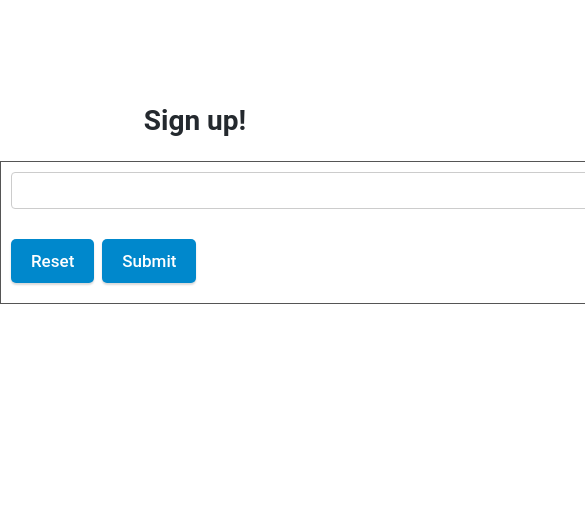
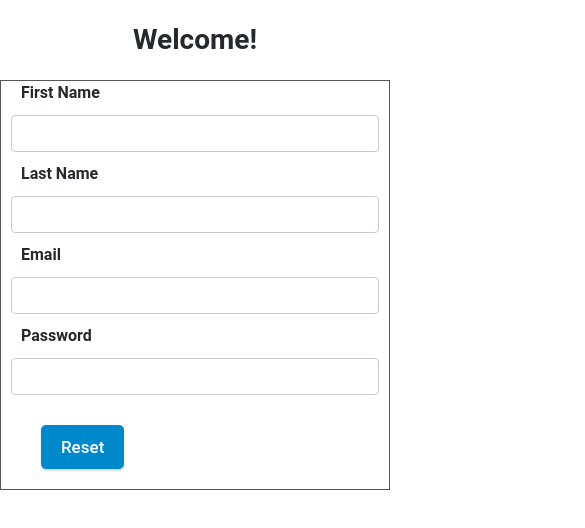
Before and after one commit to jamesonhill/qa-interview, a React (Create React App) app: page / in a window 390 px wide. Shown: the top 528 px of the page, 585 px wide, since content can reach past the window. Built offline with nearby package versions, Linux system fonts and the light colour scheme.

Commit message:
re-write using redux form

```diff
--- a/src/App.css
+++ b/src/App.css
@@ -50,8 +50,9 @@ input:focus {
   outline: none;
 }
 
-input.error {
-  border-color: red;
+.error {
+  color: red;
+  margin-bottom: 10px;
 }
 
 label {
@@ -107,6 +108,18 @@ form {
   padding-right: 10px;
 }
 
-#submit {
+@media only screen and (max-width: 600px) {
+  #reset {
+    position: relative;
+    left: 30px;
+  }
+  form {
+    width: 100%
+  }
+}
 
+@media only screen and (max-width: 450px) {
+  #submit {
+    display: none;
+  }
 }
--- a/src/App.js
+++ b/src/App.js
@@ -1,61 +1,74 @@
 import React, { Component } from 'react';
-import { Formik, Form } from "formik";
-import Field from './Field';
+import { reduxForm, Field } from 'redux-form';
+import Fields from './Fields';
+import FormField from './FormField';
+import _ from 'lodash';
+import { Grid, Button } from 'react-bootstrap';
 import './App.css';
 
 
-class SignUpForm extends Component {
-  state = {
-    firstName:'',
-    lastName: '',
-    email: '',
-    password: ''
+class App extends Component {
+  renderFields() {
+    return _.map(Fields, ({ title, name }) => {
+      return <Field component={FormField} type='text'
+        label={title} name={name} key={name} />
+    });
   }
 
-  handleChange = (field, value) => {
-    this.setState({ field: value });
+  render() {
+    return (
+      <React.Fragment>
+        <h1>Welcome!</h1>
+        <Grid>
+          <form onSubmit={this.props.handleSubmit(data => {
+            alert(`Account created, ${data}!`);
+          })}>
+            { this.renderFields() }
+            <Button type="button"
+              id="reset"
+              bsStyle="default"
+              bsSize="large"
+              onClick={this.props.reset}>
+              Reset
+            </Button>
+            <Button type="submit"
+              id="submit"
+              bsStyle="primary"
+              bsSize="large"
+              disabled={this.props.pristine}>
+              Submit
+            </Button>
+          </form>
+        </Grid>
+      </React.Fragment>
+    );
   }
-  render() {
-    const { values } = this.state;
-    return (
-      <div className="app">
-        <h1>Sign up!</h1>
-        <Formik
-          validate={ values => {
-            let errors = {};
-            if(!values.firstName) errors.firstName = 'Required';
-            if(!values.lastName) errors.lastName = 'Required';
-            if(!values.email) errors.email = 'Required';
-            if(!values.password) errors.password = 'Required';
+}
 
-            return errors;
-          }}
-          onSubmit={values => console.log(values)}
-        >
-        {({ errors }) => (
-          <Form>
-            <Field />
-            {errors.firstName && <div className="input-feedback">{errors.firstName}</div>}
+function validateEmail(value) {
+  const re = /^[a-zA-Z0-9.!#$%&’*+/=?^_`{|}~-]+@[a-zA-Z0-9-]+(?:\.[a-zA-Z0-9-]+)*$/;
+  return re.test(value) ? '' : `Email is invailid: ${value}`;
+}
 
-            {/* <label htmlFor="lastName">Last Name</label>
-            <input name="lastName" value={values.lastName} onChange={(e) => this.handleChange(lastName, e.target.value)}/>
-            { errors.lastName && <div className="input-feedback">{errors.lastName}</div>}
+function validate(values) {
+  const errors = {};
+  errors.email = validateEmail(values.email);
+  _.each(Fields, ({ name, title }) => {
+    if(!values[name]) {
+      errors[name] = `${title} is required!`;
+    }
+  })
+  if(values.password && values.password.length < 5) {
+    errors.password = 'Password is too short'
+  }
+  else if(values.password && values.password.length > 12) {
+    errors.password = 'Password max length is 16 characters'
+  }
+  errors.lastName = '';
+  return errors;
+}
 
-            <label htmlFor="email">Email</label>
-            <input name="email" value={values.email} onChange={(e) => this.handleChange(email, e.target.value)}/>
-            { errors.email  && <div className="input-feedback">{errors.email}</div>}
-
-            <label htmlFor="password">Password</label>
-            <input name="password" value={values.password} onChange={e => this.handleChange(password, e.target.value)}/>
-            { errors.password && <div className="input-feedback">{errors.password}</div>} */}
-
-            <button id="reset" type="button" onClick={() => console.log('clicked')}>Reset</button>
-            <button id="submit" type="submit" >Submit</button>
-          </Form>
-        )}
-      </Formik>
-    </div>
-    )}
-    }
-
-export default SignUpForm;
+export default reduxForm({
+  form: 'AppForm',
+  validate,
+})(App);
--- a/src/Field.js
+++ /dev/null
@@ -1,22 +0,0 @@
-import React from 'react';
-
-class Field extends React.Component {
-    state = {
-        value: ''
-    }
-
-    handleChange = e => {
-        this.setState({ value: e.target.value });
-    }
-    render() {
-        const { value } = this.state;
-        return (
-            <React.Fragment>
-                <label htmlFor={this.props.for}>{this.props.label}</label>
-                <input type="text" name={this.props.name} value={value} onChange={() => this.handleChange} />
-            </React.Fragment>
-        );
-    }
-}
-
-export default Field;
--- /dev/null
+++ b/src/Fields.js
@@ -0,0 +1,6 @@
+export default [
+  { title: 'First Name', name: 'firstName' },
+  { title: 'Last Name', name: 'lastName'},
+  { title: 'Email', name: 'email'},
+  { title: 'Password', name: 'password' },
+];
--- /dev/null
+++ b/src/FormField.js
@@ -0,0 +1,23 @@
+import React from 'react'
+import { Col, Row } from 'react-bootstrap';
+
+const FormField = ({ input, label, meta: { error, touched }}) => {
+  return (
+    <React.Fragment>
+      <Row>
+        <Col sm={12} md={12} lg={12} >
+          <label>{ label } </label>
+        </Col>
+      </Row>
+      <Row>
+        <Col sm={12} md={12} lg={12} >
+          <input {...input} className="field-input" />
+        </Col>
+        <div className="red-text error">
+          { touched && error }
+        </div>
+      </Row>
+    </React.Fragment>
+  );
+}
+export default FormField;
--- a/src/index.js
+++ b/src/index.js
@@ -2,9 +2,18 @@ import React from 'react';
 import ReactDOM from 'react-dom';
 import './index.css';
 import App from './App';
+import { Provider } from 'react-redux';
+import { createStore, applyMiddleware } from 'redux';
+import reduxThunk from 'redux-thunk';
+import reducers from './reducers';
 import * as serviceWorker from './serviceWorker';
 
-ReactDOM.render(<App />, document.getElementById('root'));
+const store = createStore(reducers, {}, applyMiddleware(reduxThunk));
+
+ReactDOM.render(
+  <Provider store={store}>
+  <App />
+</Provider>, document.getElementById('root'));
 
 // If you want your app to work offline and load faster, you can change
 // unregister() to register() below. Note this comes with some pitfalls.
--- /dev/null
+++ b/src/reducers.js
@@ -0,0 +1,6 @@
+import { combineReducers } from 'redux';
+import { reducer as reduxForm } from 'redux-form';
+
+export default combineReducers({
+  form: reduxForm
+});
```
Also changed, not shown: package.json (+7 -2 lines), 1 other file (tests, documents, lock files or other folders).
